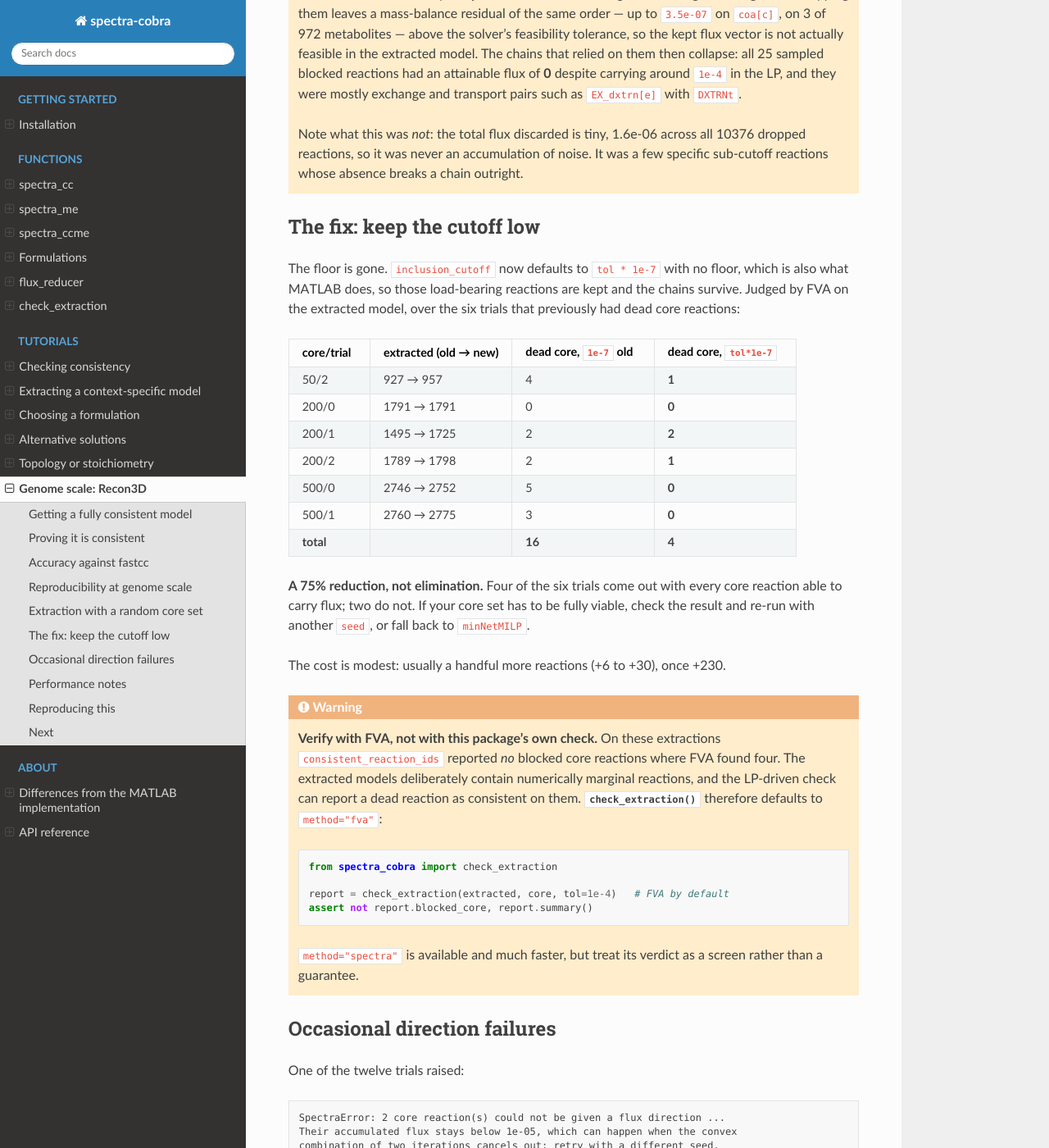
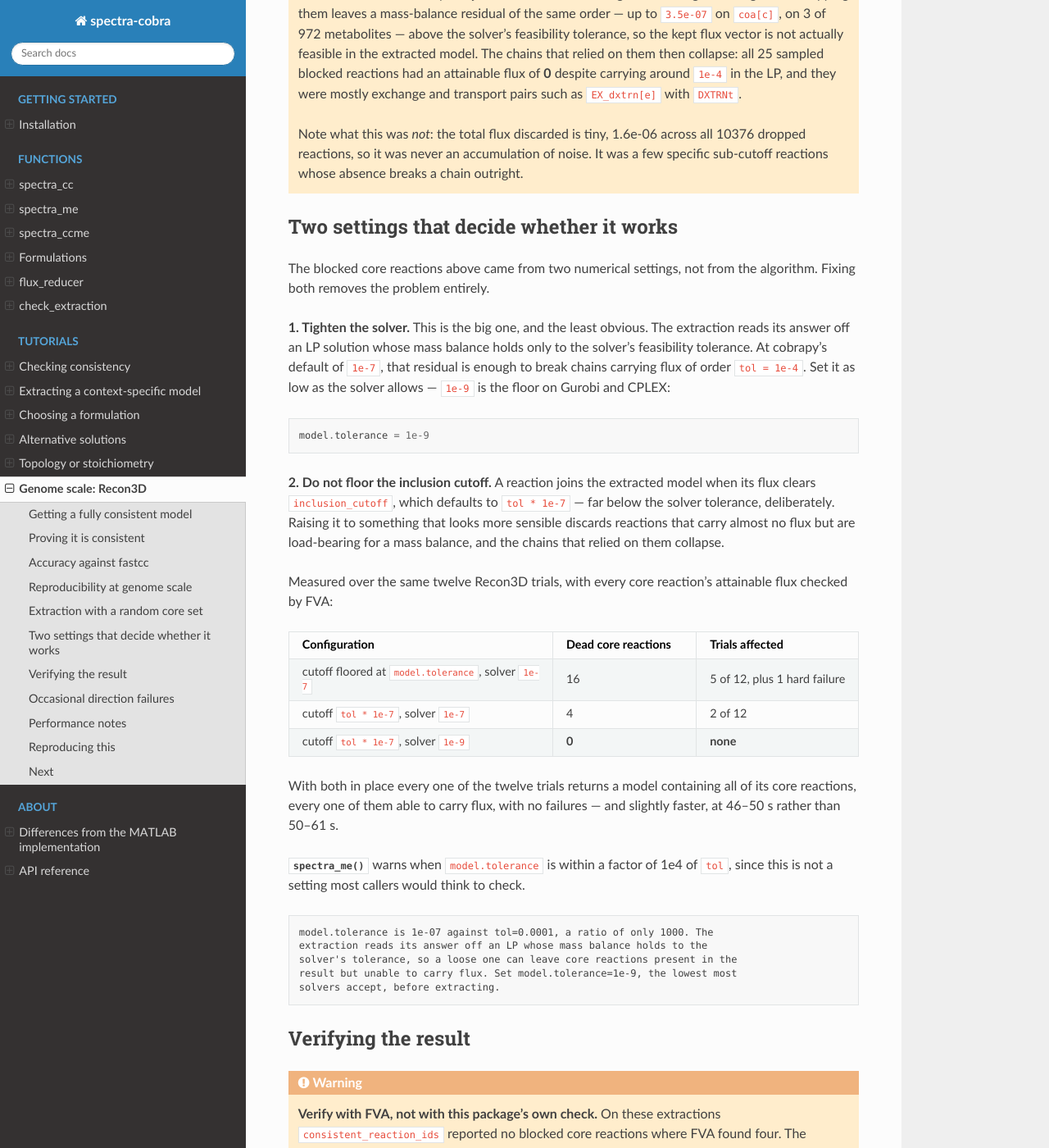
Before and after one commit to bisect-group/spectra-cobra, a Sphinx documentation site: the page built from docs/tutorials/recon3d.rst, in a window 1280 px wide and 1400 px high, scrolled down 3458 px. Shown: the whole window at 82% size. Built offline with Sphinx 7.4.7 and the Read the Docs theme 3.1.0, drawn with Linux system fonts in a browser that asks for light colours; some of the changed text lies outside the part shown.

Commit message:
fix: tighten the solver tolerance, removing the last dead core reactions
Extraction reads its answer off an LP solution whose mass balance holds
only to the solver's feasibility tolerance. At cobrapy's default of 1e-7
that residual is large enough to break chains carrying flux of order
tol=1e-4, which is what left core reactions present in an extracted
Recon3D model but unable to carry any flux.

Measured over the twelve Recon3D trials, every core reaction's attainable
flux checked by FVA:

  cutoff floored at model.tolerance, solver 1e-7 -> 16 dead, 1 failure
  cutoff tol * 1e-7,                 solver 1e-7 ->  4 dead
  cutoff tol * 1e-7,                 solver 1e-9 ->  0 dead, 0 failures

With both settings right, all twelve trials return every core reaction
able to carry flux, and slightly faster than before at 46-50s against
50-61s.

Gurobi and CPLEX accept 1e-9 as their floor and reject anything lower;
GLPK accepts smaller values but does not validate them, so 1e-9 is the
practical minimum.

Since this is not a setting most callers would think to check, spectra_me
and spectra_ccme now warn when model.tolerance is within a factor of 1e4
of tol. The threshold is calibrated on these trials: a ratio of 1e3 left
dead core reactions and 1e5 left none.

This also closes the earlier measurement problem. Those four remaining
dead core reactions were declared dead because FVA reported a span below
1e-7 -- which was the measurement floor, not a property of the reactions.
Re-measuring at 1e-9 shows they are not merely visible at 1e-8 but above
1e-7 entirely, so the extraction genuinely improved rather than the ruler
getting finer.

Co-Authored-By: Claude Opus 5 (1M context) <noreply@anthropic.com>

```diff
--- a/docs/tutorials/recon3d.rst
+++ b/docs/tutorials/recon3d.rst
@@ -244,66 +244,76 @@ solving it.
    was a few specific sub-cutoff reactions whose absence breaks a chain
    outright.
 
-The fix: keep the cutoff low
-----------------------------
+Two settings that decide whether it works
+-----------------------------------------
 
-The floor is gone. ``inclusion_cutoff`` now defaults to ``tol * 1e-7`` with no
-floor, which is also what MATLAB does, so those load-bearing reactions are
-kept and the chains survive. Judged by FVA on the extracted model, over the
-six trials that previously had dead core reactions:
+The blocked core reactions above came from two numerical settings, not from
+the algorithm. Fixing both removes the problem entirely.
+
+**1. Tighten the solver.** This is the big one, and the least obvious. The
+extraction reads its answer off an LP solution whose mass balance holds only
+to the solver's feasibility tolerance. At cobrapy's default of ``1e-7``, that
+residual is enough to break chains carrying flux of order ``tol = 1e-4``. Set
+it as low as the solver allows — ``1e-9`` is the floor on Gurobi and CPLEX:
+
+.. code-block:: python
+
+   model.tolerance = 1e-9
+
+**2. Do not floor the inclusion cutoff.** A reaction joins the extracted
+model when its flux clears ``inclusion_cutoff``, which defaults to
+``tol * 1e-7`` — far below the solver tolerance, deliberately. Raising it to
+something that looks more sensible discards reactions that carry almost no
+flux but are load-bearing for a mass balance, and the chains that relied on
+them collapse.
+
+Measured over the same twelve Recon3D trials, with every core reaction's
+attainable flux checked by FVA:
 
 .. list-table::
    :header-rows: 1
-   :widths: 16 28 28 28
+   :widths: 46 27 27
 
-   * - core/trial
-     - extracted (old → new)
-     - dead core, ``1e-7`` old
-     - dead core, ``tol*1e-7``
-   * - 50/2
-     - 927 → 957
+   * - Configuration
+     - Dead core reactions
+     - Trials affected
+   * - cutoff floored at ``model.tolerance``, solver ``1e-7``
+     - 16
+     - 5 of 12, plus 1 hard failure
+   * - cutoff ``tol * 1e-7``, solver ``1e-7``
      - 4
-     - **1**
-   * - 200/0
-     - 1791 → 1791
-     - 0
+     - 2 of 12
+   * - cutoff ``tol * 1e-7``, solver ``1e-9``
      - **0**
-   * - 200/1
-     - 1495 → 1725
-     - 2
-     - **2**
-   * - 200/2
-     - 1789 → 1798
-     - 2
-     - **1**
-   * - 500/0
-     - 2746 → 2752
-     - 5
-     - **0**
-   * - 500/1
-     - 2760 → 2775
-     - 3
-     - **0**
-   * - **total**
-     -
-     - **16**
-     - **4**
+     - **none**
 
-**A 75% reduction, not elimination.** Four of the six trials come out with
-every core reaction able to carry flux; two do not. If your core set has to be
-fully viable, check the result and re-run with another ``seed``, or fall back
-to ``minNetMILP``.
+With both in place every one of the twelve trials returns a model containing
+all of its core reactions, every one of them able to carry flux, with no
+failures — and slightly faster, at 46–50 s rather than 50–61 s.
 
-The cost is modest: usually a handful more reactions (+6 to +30), once +230.
+:func:`~spectra_cobra.spectra_me` warns when ``model.tolerance`` is within a
+factor of 1e4 of ``tol``, since this is not a setting most callers would
+think to check.
+
+.. code-block:: text
+
+   model.tolerance is 1e-07 against tol=0.0001, a ratio of only 1000. The
+   extraction reads its answer off an LP whose mass balance holds to the
+   solver's tolerance, so a loose one can leave core reactions present in the
+   result but unable to carry flux. Set model.tolerance=1e-9, the lowest most
+   solvers accept, before extracting.
+
+Verifying the result
+--------------------
 
 .. warning::
 
    **Verify with FVA, not with this package's own check.** On these
-   extractions ``consistent_reaction_ids`` reported *no* blocked core
-   reactions where FVA found four. The extracted models deliberately contain
-   numerically marginal reactions, and the LP-driven check can report a dead
-   reaction as consistent on them. :func:`~spectra_cobra.check_extraction`
-   therefore defaults to ``method="fva"``:
+   extractions ``consistent_reaction_ids`` reported no blocked core reactions
+   where FVA found four. The extracted models hold numerically marginal
+   reactions by design, and the LP-driven check can call a dead one
+   consistent. :func:`~spectra_cobra.check_extraction` therefore defaults to
+   ``method="fva"``:
 
    .. code-block:: python
 
```
Also changed, not shown: README.md (+15 -6 lines), 2 other files.
